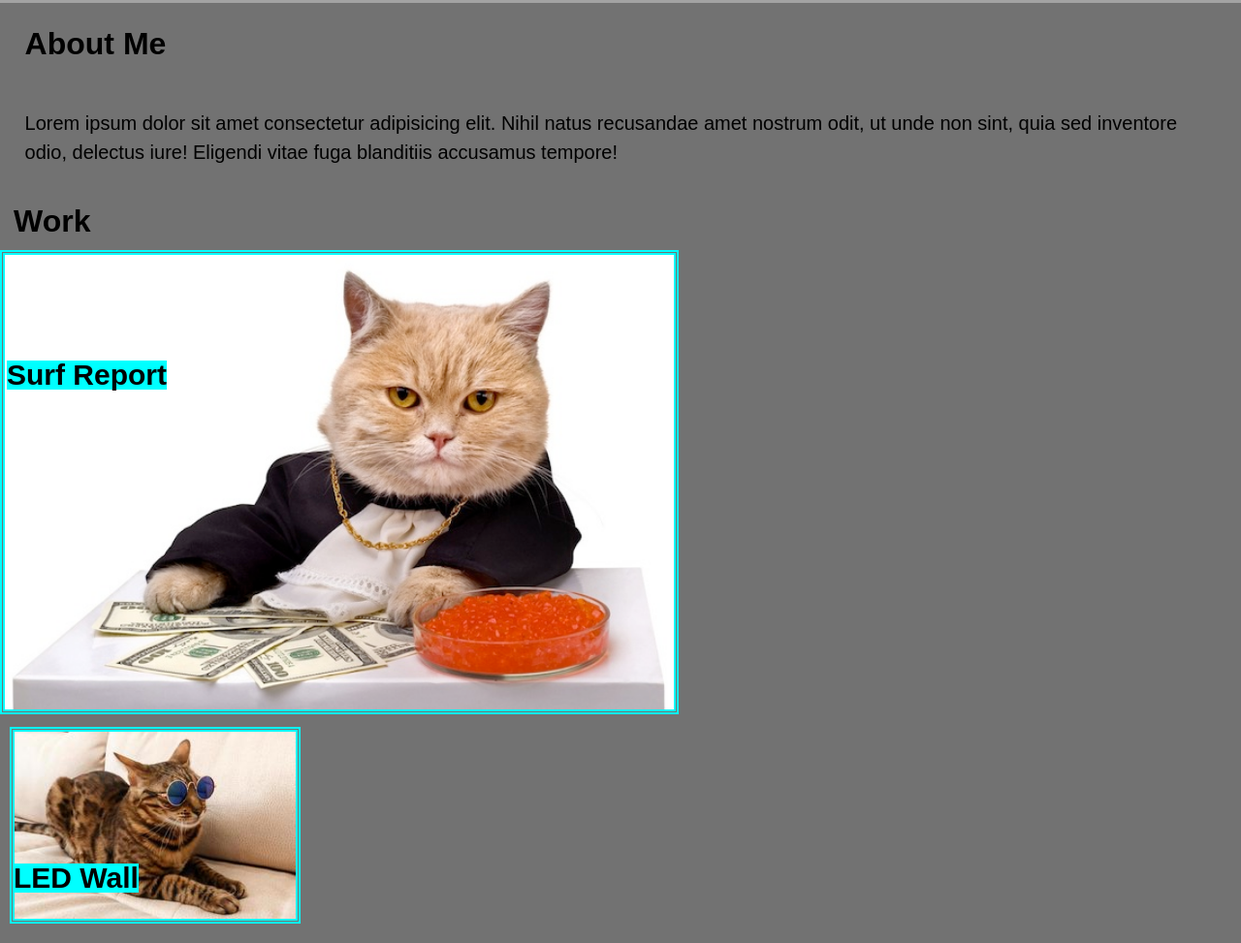
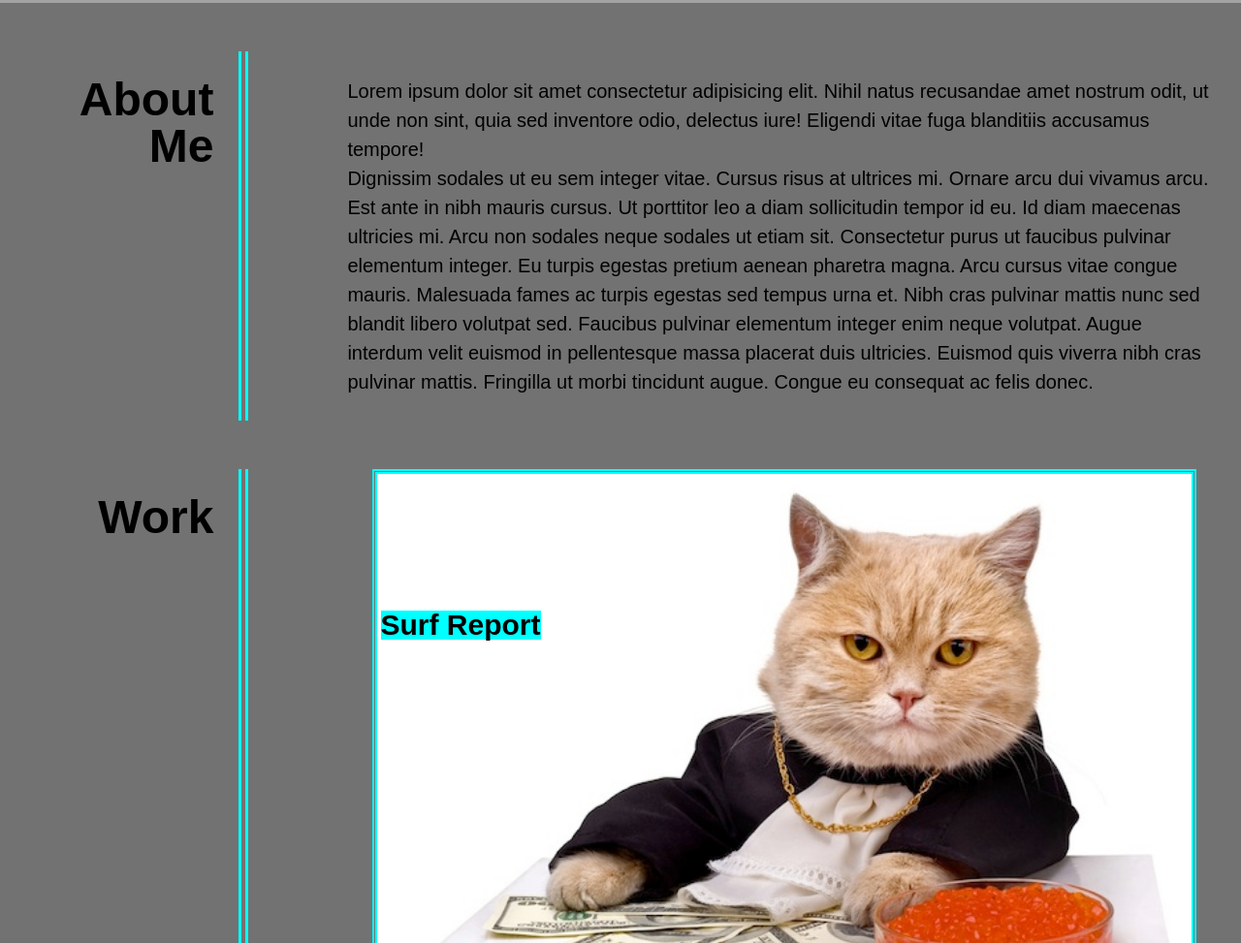
Before and after one commit to Satalae/Harrison_Portfolio_Site, a plain HTML site: page index.html in a window 1280 px wide. Shown: the part 412-1385 px from the top of the page at 97% size. Drawn offline with Linux system fonts and the light colour scheme.

Commit message:
Finished ver

```diff
--- a/assets/css/styles.css
+++ b/assets/css/styles.css
@@ -32,6 +32,7 @@ h2 {
     flex: 1;
     font-size: 32px;
     padding: 2%;
+    border-right: 10px double #00ffff;
 }
 
 h3 {
@@ -81,27 +82,49 @@ main {
 
 /* Start of About Me */
 .article {
-    display: inline-block;
+    display: flex;
+    flex-direction: row;
     flex-wrap: wrap;
+    align-items: stretch;
+    justify-content: space-between;
+    margin-bottom: 50px;
+    margin-top: 50px;
 }
 
 .article h2 {
+    font-size: 48px;
+    flex: 0 0 20%;
     width: 30%;
+    text-align: right;
 }
 
-.article p {
+.article > div {
+    flex: 0 0 70%;
     margin: 2%;
     font-size: 20px;
     line-height: 1.5;
 }
 
+.article2 {
+    display: flex;
+    flex-direction: row;
+    flex-wrap: wrap;
+    align-items: stretch;
+    justify-content: space-between;
+    margin-bottom: 50px;
+}
+
 /* Start of Work article with links/images*/
 .article2 h2 {
-
+    font-size: 48px;
+    flex: 0 0 20%;
+    text-align: right;
 }
 
-section {
-    flex: 3;
+.cardContainer {
+    display: flex;
+    flex-wrap: wrap;
+    flex: 0 0 70%;
 }
 
 /* card/cardTop refer to the containers for both image and text*/
@@ -130,17 +153,18 @@ section {
 }
 
 .cardTop img {
-    width: 700px;
+    width: 850px;
     min-width: 400px;
     border: double thick #00ffff;
 }
 
 .card img {
-    width: 300px;
+    width: 400px;
     min-width: 200px;
     border: double thick #00ffff;
 }
 
+/* Start of Contact info*/
 .footer {
     display: flex;
     justify-content: center;
--- a/index.html
+++ b/index.html
@@ -35,23 +35,39 @@
         <div class="article">
             <!--Image code here-->
             <h2>About Me</h2>
+            <div>
                 <p>
                     Lorem ipsum dolor sit amet consectetur adipisicing elit. Nihil
                     natus recusandae amet nostrum odit, ut unde non sint, quia sed
                     inventore odio, delectus iure! Eligendi vitae fuga blanditiis
                     accusamus tempore!
                 </p>
+
+                <p>
+                    Dignissim sodales ut eu sem integer vitae. Cursus risus at ultrices mi.
+                    Ornare arcu dui vivamus arcu. Est ante in nibh mauris cursus.
+                    Ut porttitor leo a diam sollicitudin tempor id eu. Id diam maecenas ultricies mi.
+                    Arcu non sodales neque sodales ut etiam sit. Consectetur purus ut faucibus pulvinar elementum integer.
+                    Eu turpis egestas pretium aenean pharetra magna. Arcu cursus vitae congue mauris.
+                    Malesuada fames ac turpis egestas sed tempus urna et. Nibh cras pulvinar mattis nunc sed blandit libero volutpat sed.
+                    Faucibus pulvinar elementum integer enim neque volutpat.
+                    Augue interdum velit euismod in pellentesque massa placerat duis ultricies.
+                    Euismod quis viverra nibh cras pulvinar mattis.
+                    Fringilla ut morbi tincidunt augue. Congue eu consequat ac felis donec.
+                </p>
+            </div>
         </div>
 
         <div class="article2">
             <h2>Work</h2>
+                <section class = "cardContainer">
                     <section class="cardTop">
                         <h3>Surf Report</h3>
                         <a href="#" alt="SurfReport"><img src="./assets/images/cat_caviar.jpg"></a>
                     </section>
                     <section class="card">
-                    <h3>LED Wall</h3>
-                    <a href="#" alt="LEDWall"><img src="./assets/images/bengalchill.jpg"></a>
+                        <h3>First Project</h3>
+                        <a href="https://satalae.github.io/html-Challenge1/" alt="LEDWall"><img src="./assets/images/HoriseonProject.jpg"></a>
                     </section>
                     <section class="card">
                         <h3>Calculator</h3>
@@ -65,10 +81,11 @@
                         <h3>Run Buddy</h3>
                         <a href="#" alt="RunBuddy"><img src="./assets/images/bengalchill.jpg"></a>
                     </section>
+                </section>
         </div>
     </main>
     <div class="footer">
-        <h4>::Contact Me::</h4>
+        <h4>Contact Me::</h4>
         <ul>
             <li>
                 <a href="#Phone Number">541-674-1122</a>
@@ -82,6 +99,9 @@
             <li>
                 <a href="#Twitter">Twitter</a>
             </li>
+            <li>
+                <a href="harrison19988@gmail.com">Gmail</a>
+            </li>
         </ul>
     </div>
 </body>
```
Also changed, not shown: assets/images/HoriseonProject.jpg (added). Lines whose indentation alone changed are shown as unchanged.
